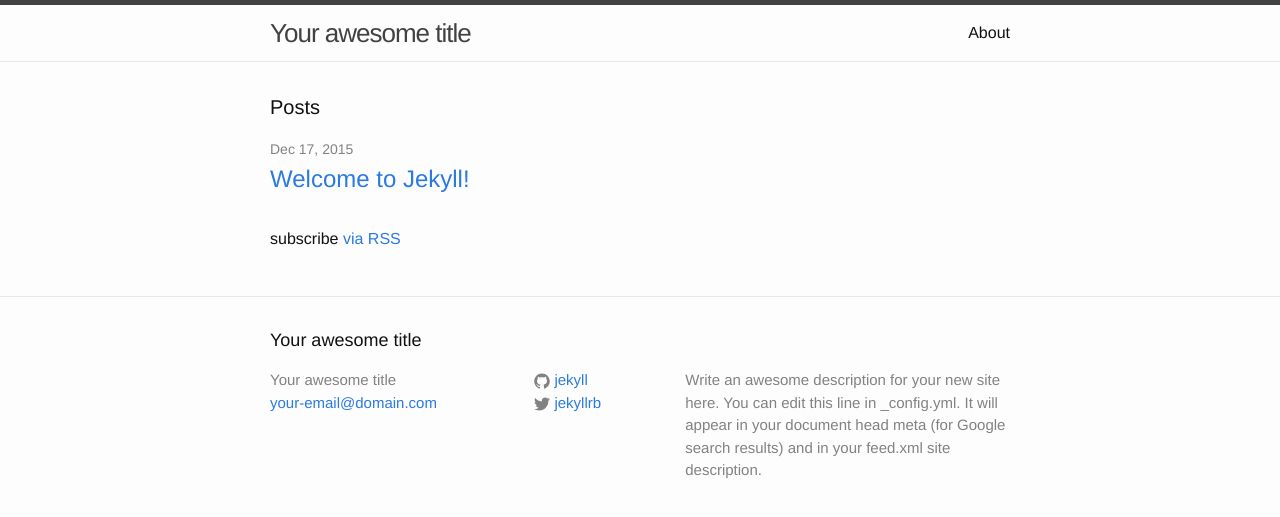
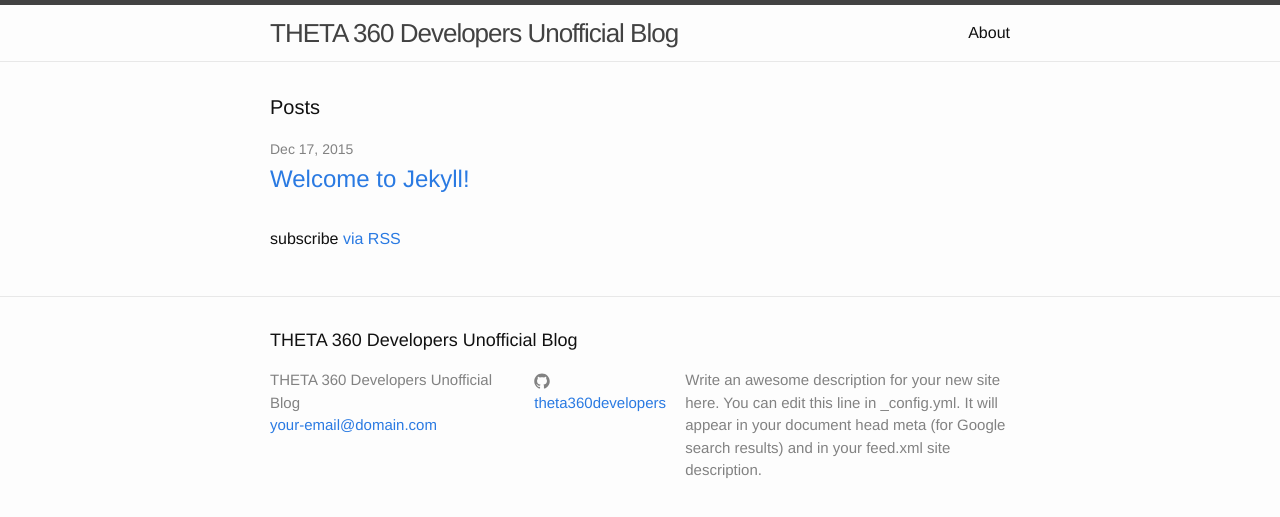
Before and after one commit to theta360developers/blog, a Jekyll site: the page built from index.html, in a window 1280 px wide. Shown: the top 517 px of the page. Built offline with Jekyll 4.4.1, drawn with Linux system fonts in a browser that asks for light colours.

Commit message:
updated configuration

```diff
--- a/_config.yml
+++ b/_config.yml
@@ -6,16 +6,15 @@
 # 'jekyll serve'. If you change this file, please restart the server process.
 
 # Site settings
-title: Your awesome title
+title: THETA 360 Developers Unofficial Blog
 email: your-email@domain.com
 description: > # this means to ignore newlines until "baseurl:"
   Write an awesome description for your new site here. You can edit this
   line in _config.yml. It will appear in your document head meta (for
   Google search results) and in your feed.xml site description.
-baseurl: "" # the subpath of your site, e.g. /blog
-url: "http://yourdomain.com" # the base hostname & protocol for your site
-twitter_username: jekyllrb
-github_username:  jekyll
+baseurl: "/blog" # the subpath of your site, e.g. /blog
+url: "http://theta360developers.github.io" # the base hostname & protocol for your site
+github_username:  theta360developers
 
 # Build settings
 markdown: kramdown
```
Also changed, not shown: 4 other files.
